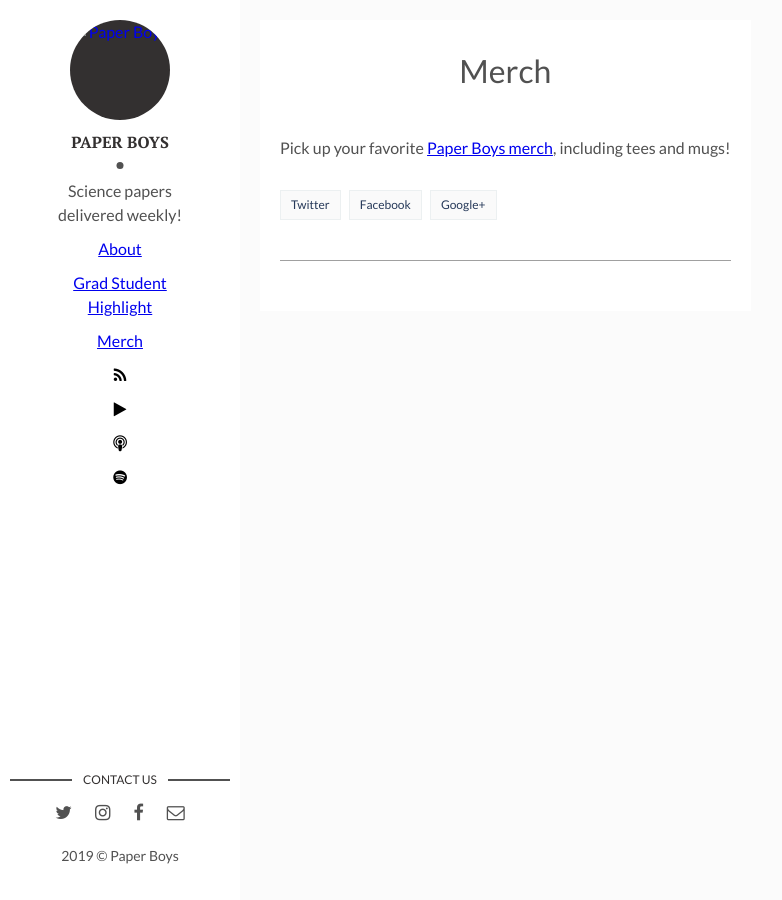
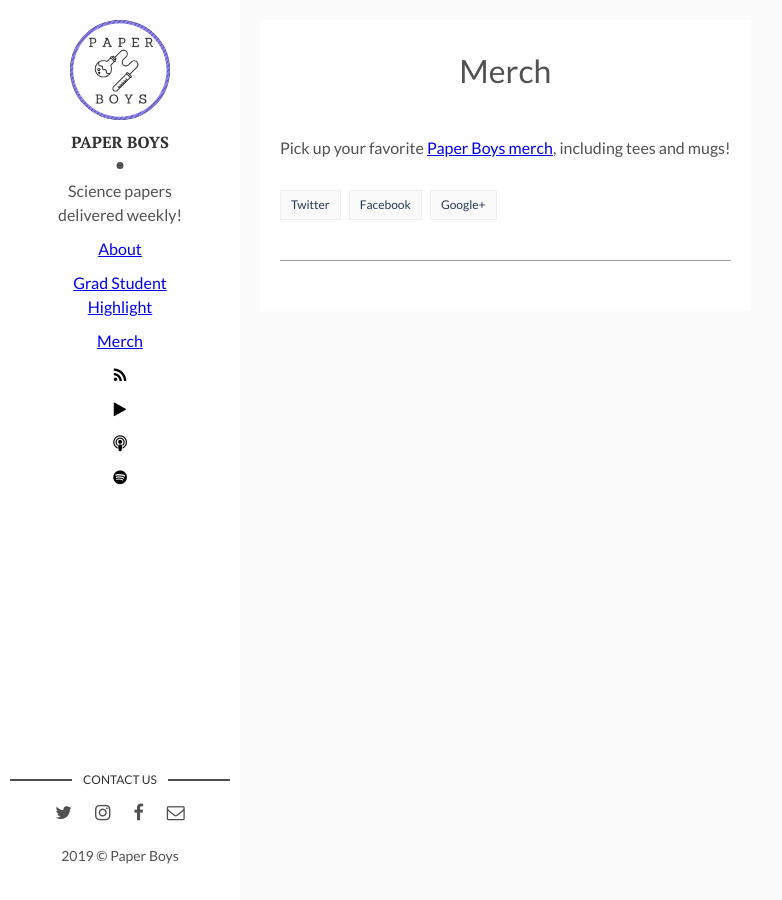
Before and after one commit to paperboyspodcast/paperboyspodcast.github.io, a Jekyll site: the page built from merch.md, in a window 1280 px wide. Shown: the whole page, without its empty margins (0-782 px from the left). Built offline with Jekyll 4.4.1, drawn with Linux system fonts in a browser that asks for light colours; comment, search, counter and statistics services are not loaded.

Commit message:
Update _config.yml

```diff
--- a/_config.yml
+++ b/_config.yml
@@ -7,7 +7,7 @@
 
 # Author Settings
 author: Paper Boys # add your name
-author-img: assets/img/paperBoysLogo.png # add your photo
+author-img: paperBoysLogo.png # add your photo
 about-author: Science papers <br> delivered weekly! # add description
 social-twitter: paperboyspod # add your Twitter handle
 social-facebook: podcastpaperboys # add your Facebook handle
```
